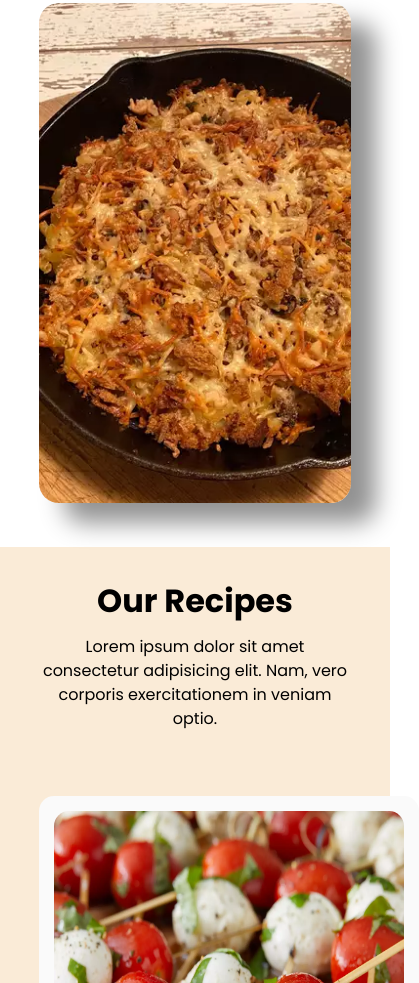
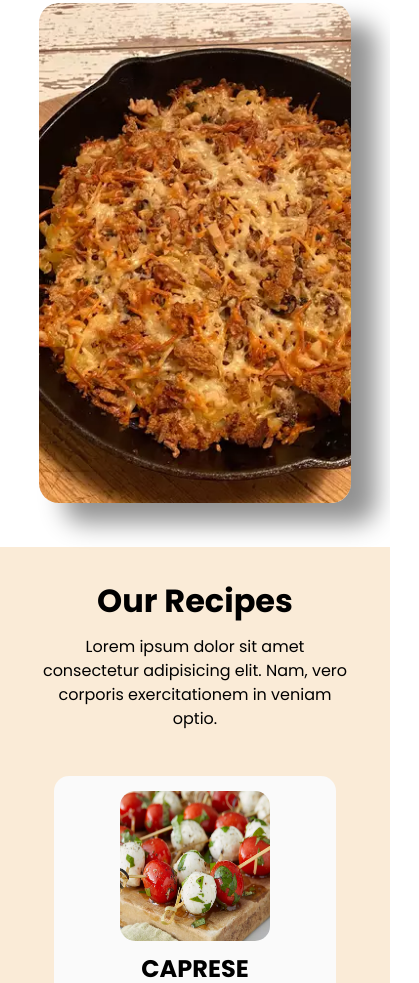
Before and after one commit to aryancodespy/odin-recipes, a plain HTML site: page index.html in a window 390 px wide. Shown: the part 561-1544 px from the top of the page, 419 px wide, since content can reach past the window. Drawn offline with nearby package versions, Linux system fonts and the light colour scheme.

Commit message:
Fixed mobile ratio

```diff
--- a/css/styles.css
+++ b/css/styles.css
@@ -10,8 +10,6 @@
     font-family: 'Poppins', sans-serif;
     scroll-behavior: smooth;
 }
-
-img { width: 100%;}
 
 body {
     background-color: #ffffff;
@@ -226,6 +224,8 @@ footer {
     *{
         flex-wrap: wrap;
         text-align: center;
+        justify-content: center;
+        align-items: center;
     }
 
     .navbar {
@@ -254,7 +254,12 @@ footer {
         margin-top: 40px;
     }
 
-    .card {
-        margin: 30px 0;
+    .recipes .cards .card img {
+        width: 150px;
+        height: 150px;
     }
+    .recipes .cards .card .card-text {
+        text-align: center;
+    }
+
 }
```
